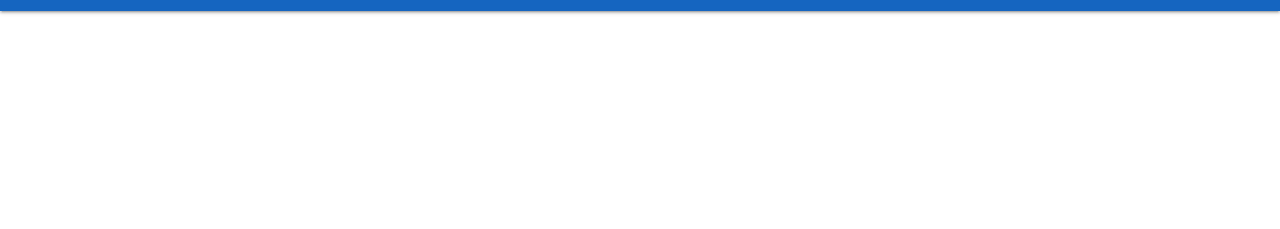
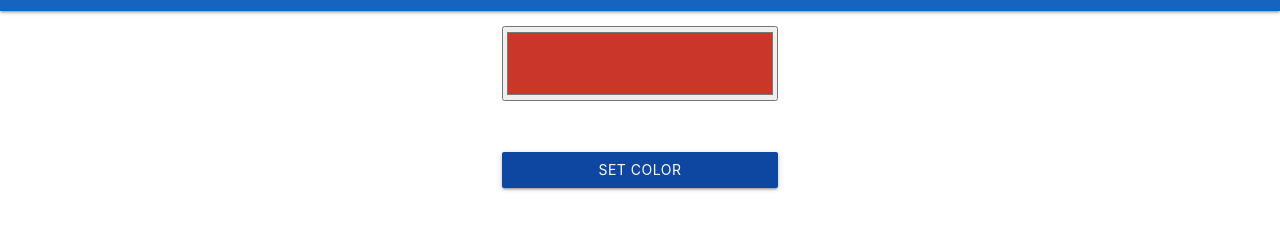
Before and after one commit to skrulcik/MixedBerryPi, a plain HTML site: page web/index.html in a window 1280 px wide. Shown: the part 53-282 px from the top of the page. Drawn offline with nearby package versions, Linux system fonts and the light colour scheme.

Commit message:
Color picker
Added an input type:color to lights homepage to select an RGB color with
the system dialog.

```diff
--- a/web/css/style.css
+++ b/web/css/style.css
@@ -3,3 +3,8 @@ nav {
     background-color: #1565c0; /* blue darken-3 */
     color: #ffffff;
 }
+
+.color-wrapper input {
+    width: 100%;
+    height: 5em;
+}
--- a/web/index.html
+++ b/web/index.html
@@ -12,6 +12,23 @@
                 <a href="#" class="brand-logo center">RGB LED Controller</a>
             </div>
         </nav>
+        <div class="container">
+            <div class="row">
+                <form class="col s12" method="post" action="http://newpi.local:8080/">
+                    <div class="row">
+                        <div class="input-field col s4 offset-s4 color-wrapper">
+                            <input type="color" name="color" value="#ca372a"/>
+                        </div>
+                    </div>
+                    <div class="row">
+                        <div class="input-field col s4 offset-s4">
+                            <button type="submit" class="btn blue darken-4 waves-effect waves-light col s12">Set Color</button>
+                        </div>
+                    </div>
+                </form>
+            </div>
+        </div>
+        <script src="https://code.jquery.com/jquery-2.1.4.min.js"></script>
         <script src="https://cdnjs.cloudflare.com/ajax/libs/materialize/0.97.5/js/materialize.min.js"></script>
     </body>
 </html>
```
